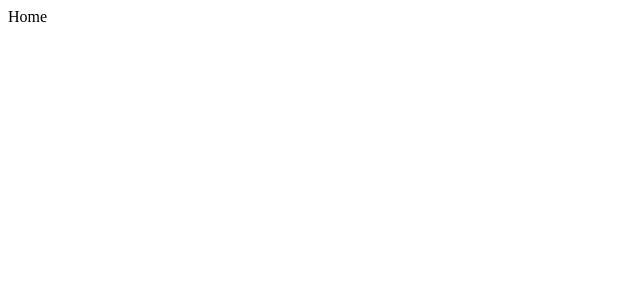
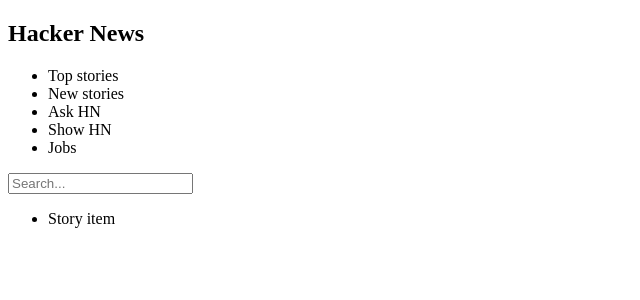
Before and after one commit to htjun/hacker-news, a Next.js app: page / in a window 1280 px wide. Shown: the top 300 px of the page, without its empty margins (0-640 px from the left). Built offline with nearby package versions, Linux system fonts and the light colour scheme.

Commit message:
Create basic scaffold

```diff
--- a/pages/index.tsx
+++ b/pages/index.tsx
@@ -1,8 +1,28 @@
-import Head from 'next/head'
-import Image from 'next/image'
+const Home = () => {
+  return (
+    <>
+      <aside>
+        <h1>Hacker News</h1>
+        <nav>
+          <ul>
+            <li>Top stories</li>
+            <li>New stories</li>
+            <li>Ask HN</li>
+            <li>Show HN</li>
+            <li>Jobs</li>
+          </ul>
+        </nav>
+      </aside>
+      <main>
+        <input type="text" placeholder="Search..."/>
+        <ul>
+          <li>Story item</li>
+        </ul>
+      </main>
+      <aside></aside>
 
-export default function Home() {
-  return (
-    <div>Home</div>
+    </>
   )
 }
+
+export default Home
```
